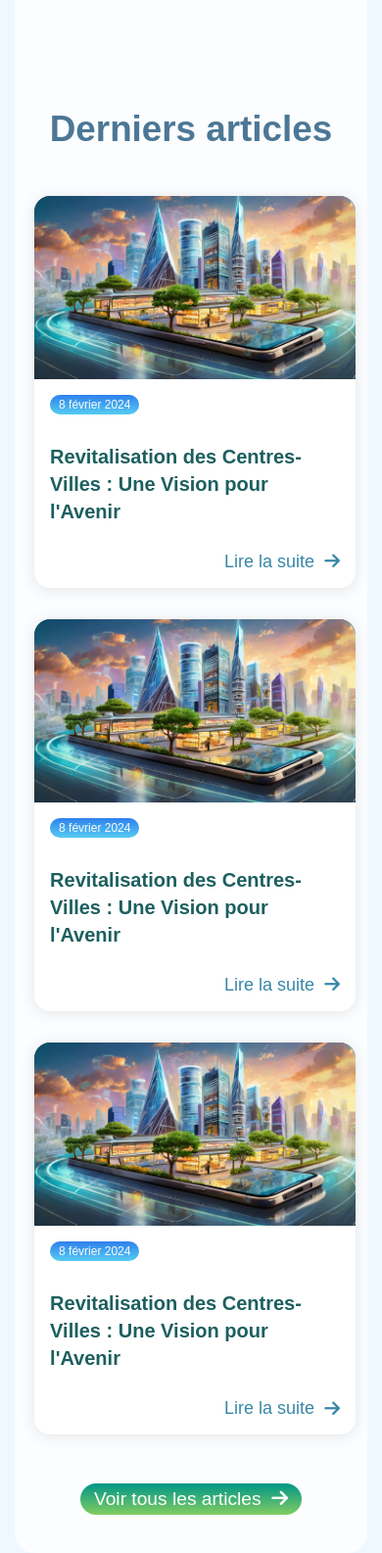
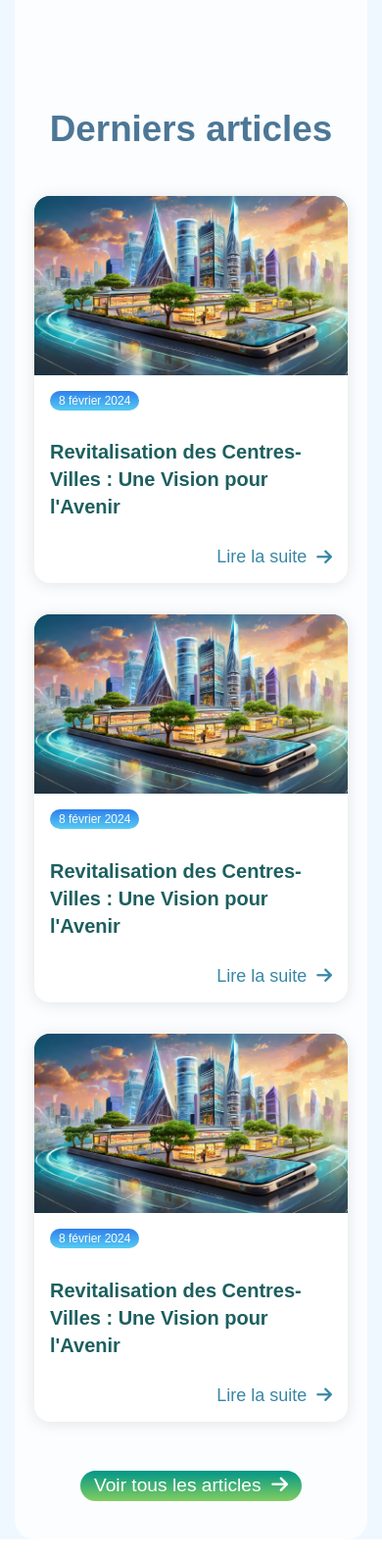
Before and after one commit to Coco836/ManagerCentreVille, a Django app: page /blog/1/ in a window 390 px wide. Shown: the part 3338-4923 px from the top of the page at 98% size. Run offline with Django 5.2, Linux system fonts and the light colour scheme.

Commit message:
blog read article: fix preview article size

```diff
--- a/managerApp/static/css/read_article.css
+++ b/managerApp/static/css/read_article.css
@@ -225,7 +225,6 @@ aside > h2 {
 .o-articles__list {
   display: grid;
   grid-gap: 1px 24px;
-  grid-template-columns: repeat(auto-fill, minmax(328px, 1fr));
   /* grid-auto-rows: 0; */
   margin-bottom: -31px;
   list-style: none;
@@ -240,7 +239,6 @@ aside > h2 {
 .card {
   display: flex;
   flex-direction: column;
-  width: clamp(20rem, calc(20rem + 2vw), 22rem);
   overflow: hidden;
   box-shadow: 0 0.1rem 1rem rgba(0, 0, 0, 0.1);
   border-radius: 1em;
```
